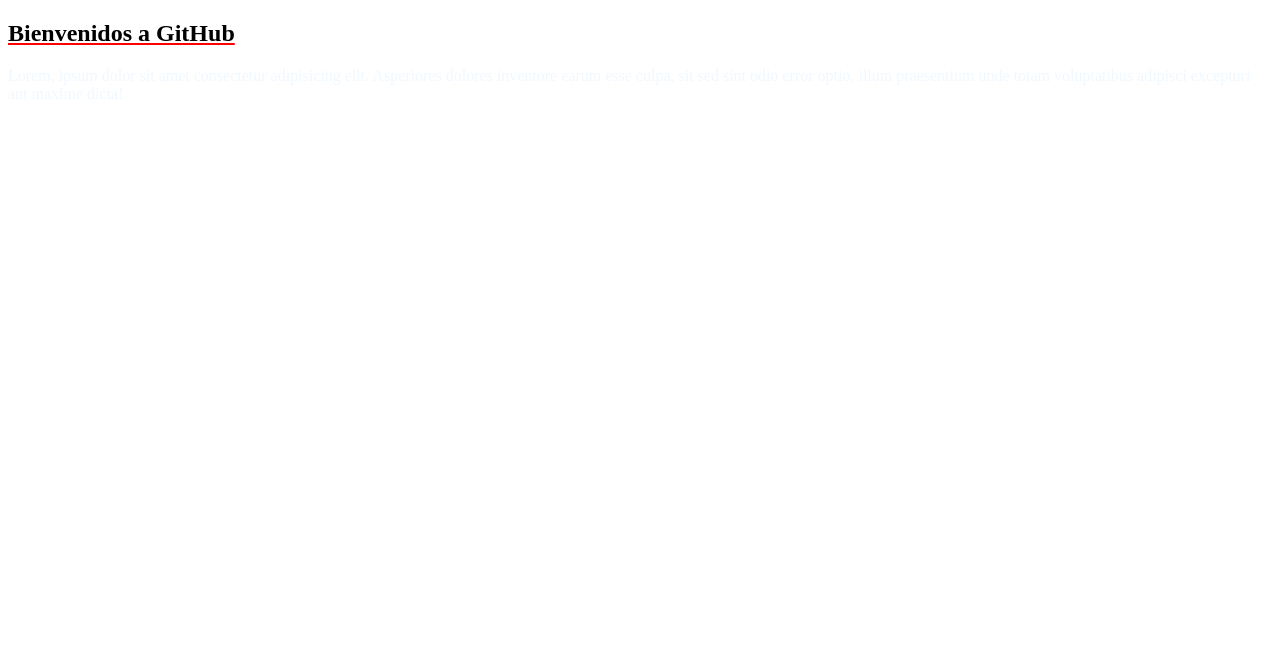
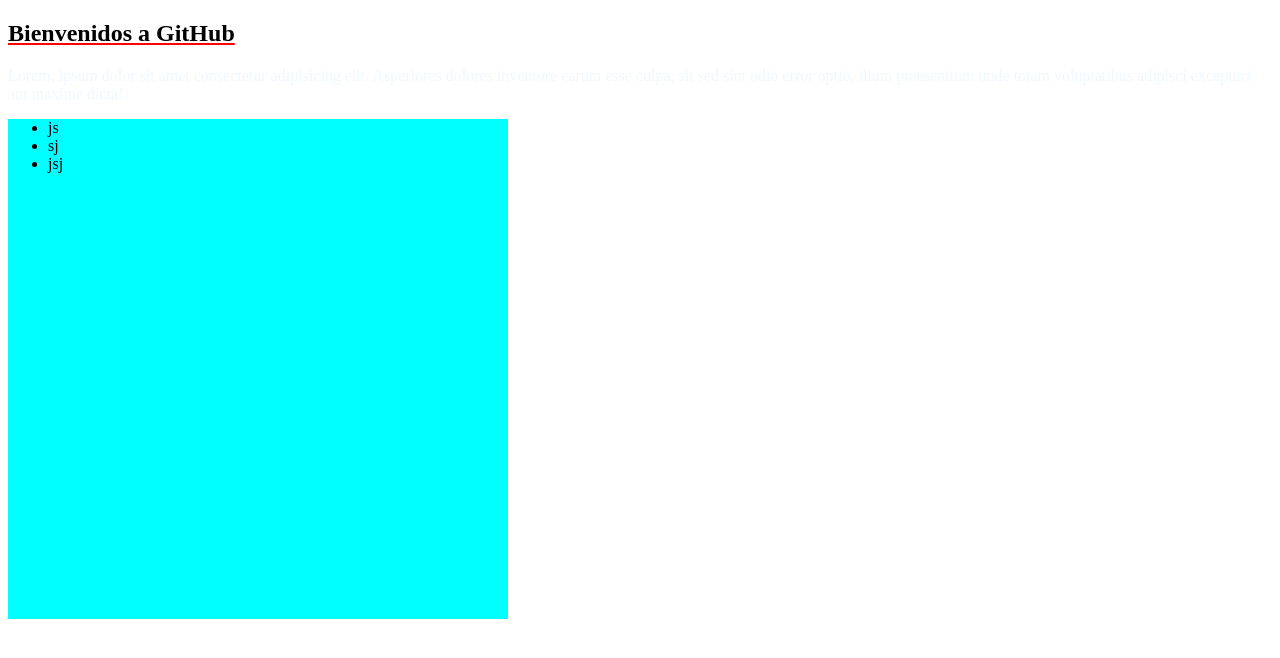
Before and after one commit to ivanchu10/GitHub-en-coder, a plain HTML site: page index.html in a window 1280 px wide. Drawn offline with Linux system fonts and the light colour scheme.

Commit message:
agrego una lista desordenada

```diff
--- a/estilos.css
+++ b/estilos.css
@@ -4,3 +4,8 @@
 p{
     color: aliceblue;
 }
+div{
+    width: 500px;
+    height: 500px;
+    background-color: aqua;
+}
--- a/index.html
+++ b/index.html
@@ -10,5 +10,12 @@
 <body>
     <h2>Bienvenidos a GitHub</h2>
     <p>Lorem, ipsum dolor sit amet consectetur adipisicing elit. Asperiores dolores inventore earum esse culpa, sit sed sint odio error optio, illum praesentium unde totam voluptatibus adipisci excepturi aut maxime dicta!</p>
+    <div>
+        <ul>
+            <li>js</li>
+            <li>sj</li>
+            <li>jsj</li>
+        </ul>
+    </div>
 </body>
 </html>
```
